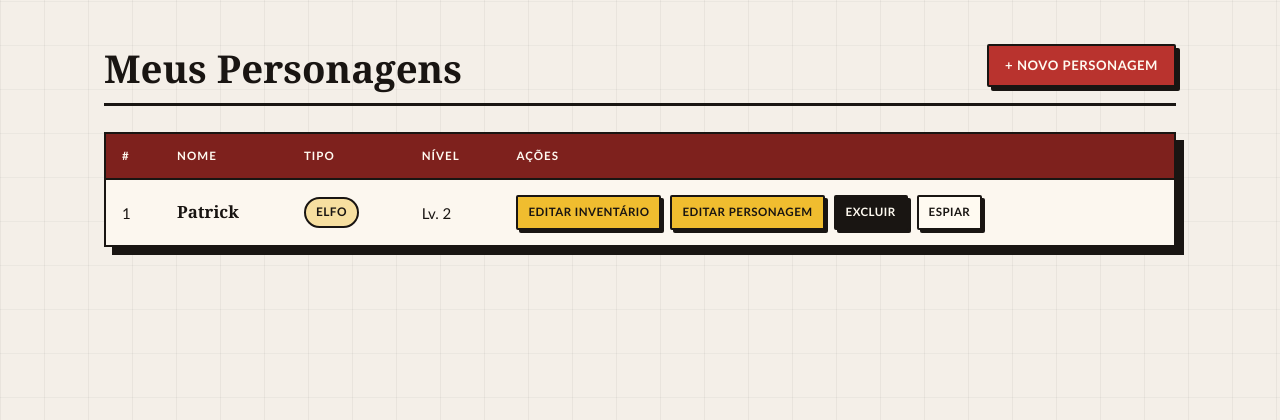
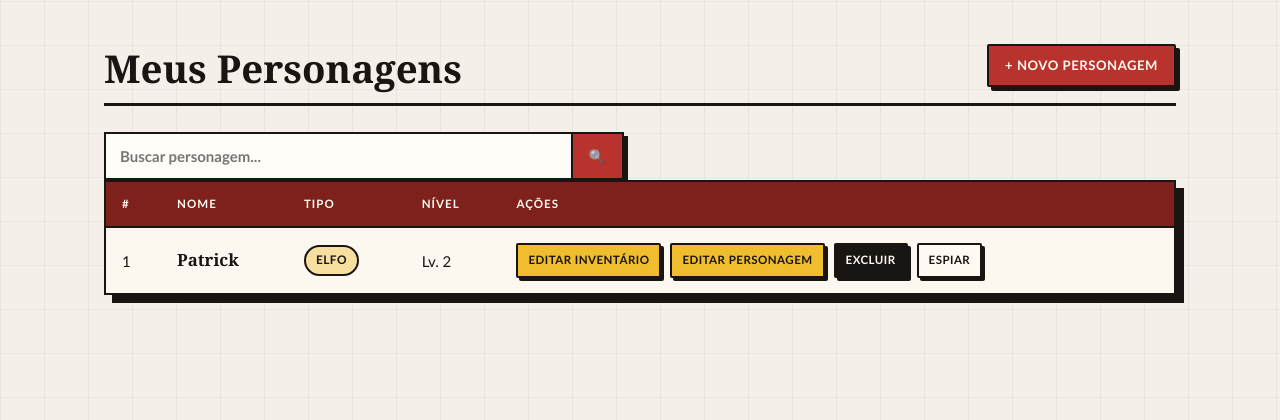
Before and after one commit to MrPatrick100/Trabalho_GuMatIg_RPG, a PHP site: page /pages/index.php in a window 1280 px wide. Shown: the part 86-506 px from the top of the page. Run offline with PHP 8.4, Linux system fonts and the light colour scheme; the visitor is signed in with stand-in values (Sample User, id 1); data comes from the database, SQL or seed files in the repository.

Commit message:
Add barra de pesquisa para personagens

```diff
--- a/assets/style.css
+++ b/assets/style.css
@@ -648,3 +648,82 @@ a:hover {
   }
 
 }
+
+
+
+
+
+
+
+
+
+
+
+/*BARRA DE PESQUISA*/
+
+.search-bar {
+  display: flex;
+  align-items: stretch;
+  gap: 0;
+  max-width: 520px;
+  width: 100%;
+  background: var(--paper-soft);
+  border: 2px solid var(--ink);
+  box-shadow: var(--shadow-sm);
+  overflow: hidden;
+}
+
+/* input */
+.search-bar input[type="text"],
+.search-bar input[type="search"] {
+  flex: 1;
+  min-height: 44px;
+  padding: 10px 14px;
+
+  border: none;
+  outline: none;
+
+  background: #fffdf7;
+  color: var(--ink);
+
+  font: inherit;
+  font-weight: 700;
+}
+
+.search-bar input:focus {
+  background: #fff;
+}
+
+.search-bar button {
+  min-width: 44px;
+  padding: 0 16px;
+
+  border: none;
+  border-left: 2px solid var(--ink);
+
+  background: var(--red);
+  color: var(--paper-soft);
+
+  font-weight: 900;
+  text-transform: uppercase;
+  letter-spacing: .06em;
+
+  cursor: pointer;
+
+  transition: transform .12s ease, background .12s ease;
+}
+
+.search-bar button:hover {
+  background: var(--yellow);
+  color: var(--ink);
+}
+
+.search-bar button:active {
+  transform: translate(2px, 2px);
+}
+
+@media (max-width: 760px) {
+  .search-bar {
+    width: 100%;
+  }
+}
--- a/pages/index.php
+++ b/pages/index.php
@@ -5,6 +5,15 @@ require_once __DIR__ . '/../repository/PersonagemRepository.php';
 
 $repo = new PersonagemRepository();
 $personagens = $repo->listarPorUsuario($_SESSION['id_usuario']);
+$pesquisa = '';
+
+if ($_SERVER['REQUEST_METHOD'] === 'GET' && isset($_GET['pesquisa'])) {
+  $pesquisa = trim($_GET['pesquisa']);
+}
+
+if ($pesquisa !== '') {
+  $personagens = $repo->listarFiltrando($_SESSION['id_usuario'], $pesquisa);
+}
 
 require_once __DIR__ . '/../includes/header.php';
 ?>
@@ -12,6 +21,13 @@ require_once __DIR__ . '/../includes/header.php';
 <div class="page-header">
   <h2>Meus Personagens</h2>
   <a href="personagem_create.php" class="btn btn-primary">+ Novo Personagem</a>
+</div>
+
+<div>
+  <form class="search-bar" method="GET" action="index.php">
+    <input type="search" name="pesquisa" placeholder="Buscar personagem...">
+    <button type="submit">🔍</button>
+  </form>
 </div>
 
 <?php if (empty($personagens)): ?>
--- a/repository/PersonagemRepository.php
+++ b/repository/PersonagemRepository.php
@@ -17,6 +17,19 @@ class PersonagemRepository {
             'SELECT * FROM personagem WHERE id_usuario = :idu ORDER BY nome ASC'
         );
         $stmt->execute([':idu' => $usuarioId]);
+        $lista = [];
+        foreach ($stmt->fetchAll() as $dados) {
+            $lista[] = new Personagem($dados);
+        }
+        return $lista;
+    }
+
+    public function listarFiltrando(int $usuarioId, string $nome_pesquisa): array {
+        $pesquisa = '%' . $nome_pesquisa . '%';
+        $stmt = $this->pdo->prepare(
+            'SELECT * FROM personagem WHERE id_usuario = :idu AND nome LIKE :pesquisa ORDER BY nome ASC'
+        );
+        $stmt->execute([':idu' => $usuarioId, ':pesquisa' => $pesquisa]);
         $lista = [];
         foreach ($stmt->fetchAll() as $dados) {
             $lista[] = new Personagem($dados);
```
Also changed, not shown: pages/personagem_espiar.php (+29 -1 lines).
